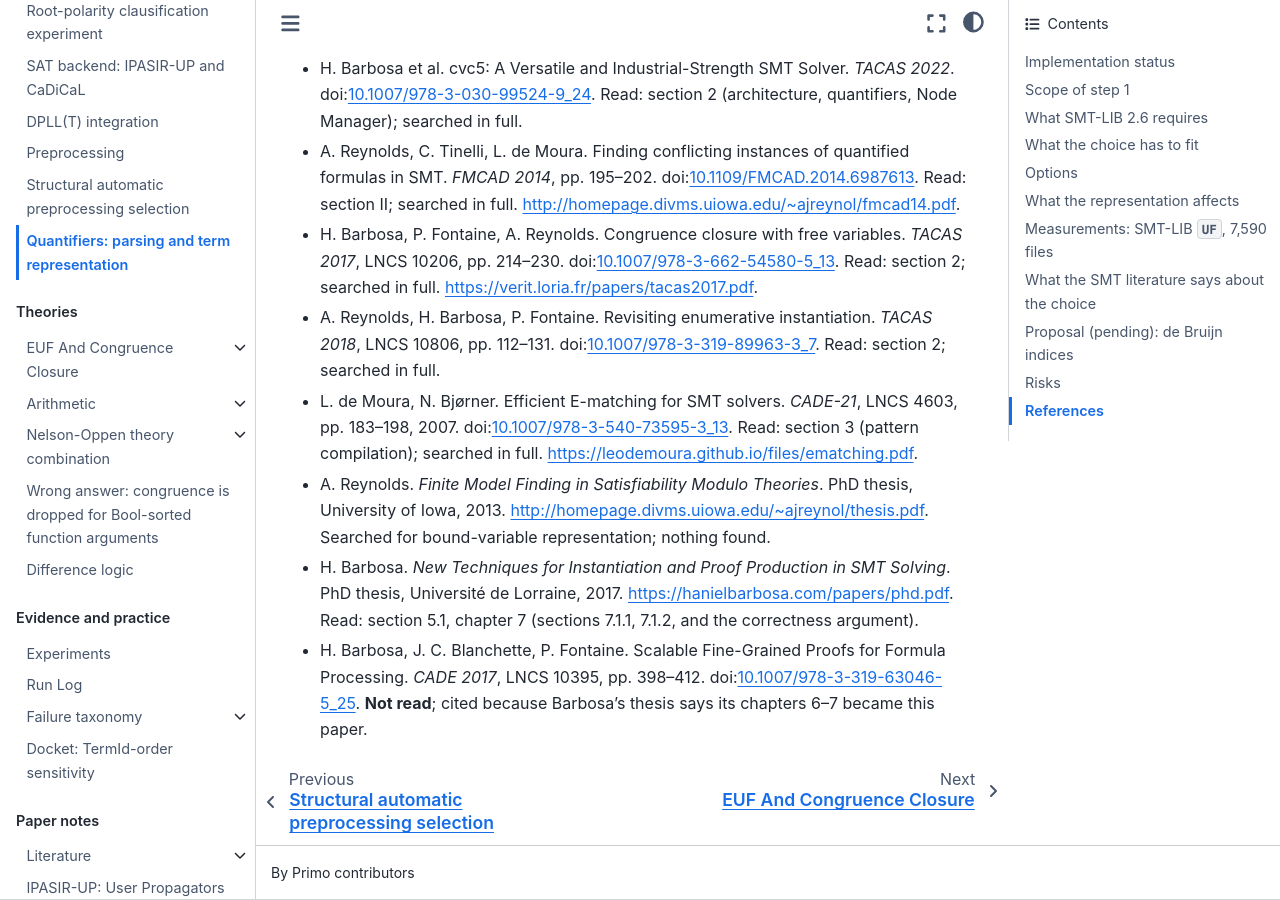
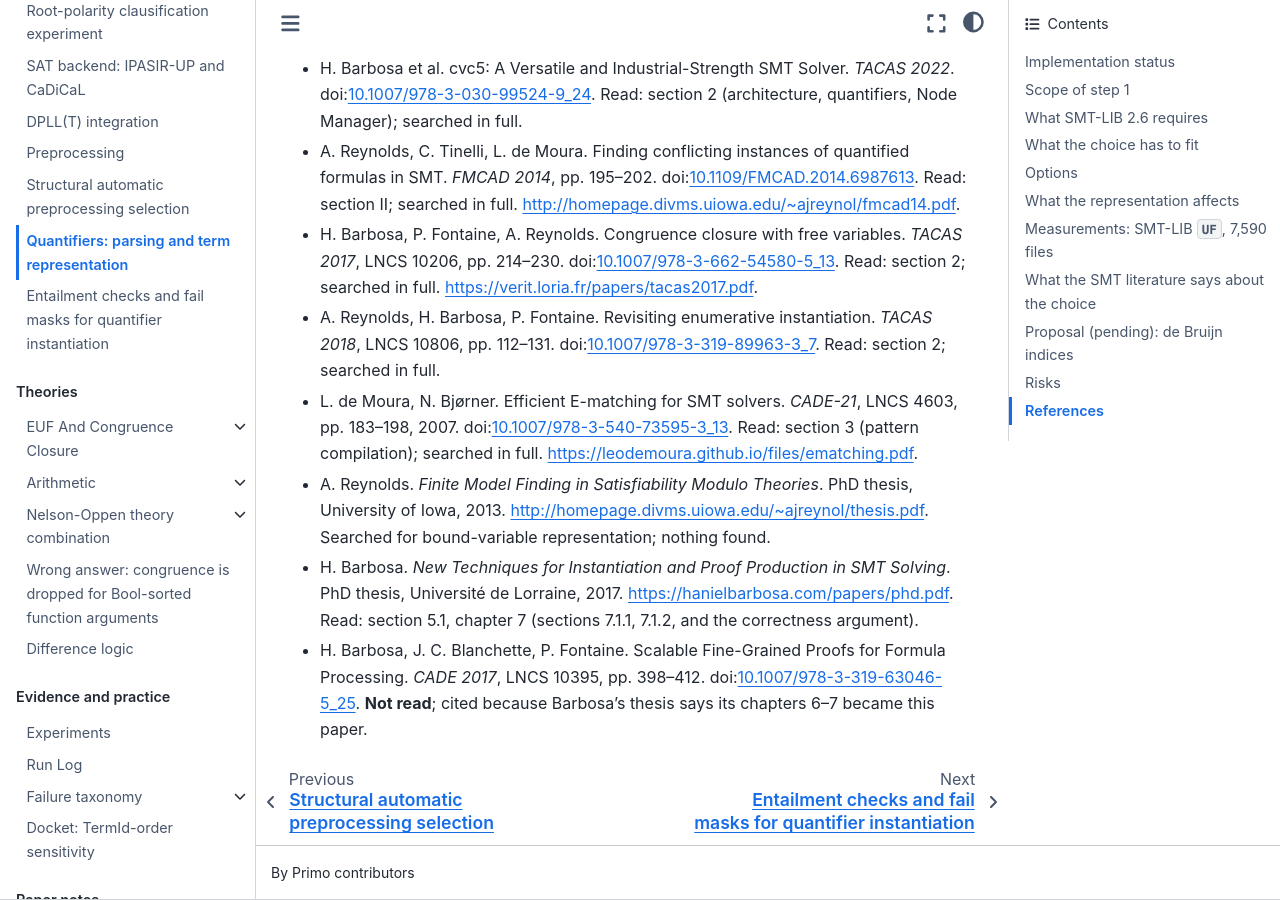
Before and after one commit to primo-solver/primo, a Jupyter Book: the page built from docs/quantifiers.md, in a window 1280 px wide and 900 px high, scrolled down 23281 px. Built offline with Jupyter Book 1.0.4 settings and Sphinx 7.4.7 and the Sphinx Book theme 1.1.4, drawn with Linux system fonts in a browser that asks for light colours; part of the change alters nothing that is shown.

Commit message:
Scope entailment checks and fail masks for quantifier instantiation
docs/quantifier-entailment-design.md scopes item 3 of the FMCAD 2021 note:
a read-only ground equality view owned by the EUF component (closure
representative, signature lookup and disequality queries, valid only at the
quantifier component's complete-assignment check), a three-valued evaluator
implementing the TACAS 2018 Section 4.1 check with its Boolean extension,
skipping entailed instances without making them permanent (retry lists, no
cache or budget entries), and fail masks per FMCAD Section IV with a
per-assignment lifetime. It lists the implementation steps with tests,
evaluation, risks and open questions; nothing is implemented.

Co-Authored-By: Claude Opus 5 <noreply@anthropic.com>
Claude-Session: https://claude.ai/code/session_01L8uHbr6aqD6uZwYMatJXZT

```diff
--- a/docs/_toc.yml
+++ b/docs/_toc.yml
@@ -25,6 +25,7 @@ parts:
       - file: preprocessing
       - file: structural-auto-preprocessing
       - file: quantifiers
+      - file: quantifier-entailment-design
 
   - caption: Theories
     chapters:
--- a/docs/papers/fair-adventurous-enumeration.md
+++ b/docs/papers/fair-adventurous-enumeration.md
@@ -152,7 +152,8 @@ every cvc5 configuration adds conflict-based instantiation.
    open formula can use the existing normalizer.
    - Criterion 2 is what drives the paper's example, so this may rarely fire.
    - Count how often a partial substitution is redundant before relying on it.
-3. **The entailment check, then fail masks from it.** A congruence-based check
+3. **The entailment check, then fail masks from it** (scoped in
+   [](../quantifier-entailment-design.md)). A congruence-based check
    of an instance against the current assignment (TACAS 2018, Section 4.1),
    then fail masks derived from it. This is the largest effect in the paper
    (217 against 31 uniquely solved), and also the largest change: the check has
--- /dev/null
+++ b/docs/quantifier-entailment-design.md
@@ -0,0 +1,260 @@
+# Entailment checks and fail masks for quantifier instantiation
+
+**Status: design scope. Nothing here is implemented.**
+
+This note scopes item 3 of the proposal in
+[](papers/fair-adventurous-enumeration.md). It covers two things:
+
+- an entailment check that skips instances the current ground assignment
+  already implies;
+- fail masks, which use that check to skip whole classes of tuples.
+
+The quantified UF route it extends is described in [](quantifiers.md).
+
+Sources:
+
+- **Revisiting Enumerative Instantiation.** Reynolds, Barbosa and Fontaine,
+  TACAS 2018, Section 4.1. The paper note is
+  [](papers/enumerative-instantiation.md).
+- **Fair and Adventurous Enumeration.** Janota, Barbosa, Fontaine and Reynolds,
+  FMCAD 2021, Section IV. The paper note is
+  [](papers/fair-adventurous-enumeration.md).
+- **Congruence Closure with Free Variables.** Barbosa, Fontaine and Reynolds,
+  TACAS 2017, LNCS 10206, DOI:
+  <https://doi.org/10.1007/978-3-662-54580-5_13> (resolves, checked
+  2026-09-13). It is cited only as the complete treatment of partially
+  instantiated formulas, which this scope does not attempt. It has not been
+  read for this note.
+
+## Why
+
+On the SMT-LIB UF division, instance normalization shows that about half of
+the enumerated tuples are duplicates. The rest are new instances that may
+still be redundant: the current ground assignment `E` may already imply them.
+
+- **Corpus results.** Primo does not check entailment. After the three fixes
+  described in [](quantifiers.md), most unsolved files end in timeouts, and
+  normalization still loses net solves.
+- **Paper results.** In the FMCAD paper, fail masks, which rest on this check,
+  gave the largest single effect: 217 problems solved only with them, against
+  31 only without.
+
+## What the papers specify
+
+- **Entailment (TACAS 2018, Section 4.1).** First, a cache of instances already
+  returned. Second, a fast, incomplete check:
+  - compute congruence classes over `T(E)`, writing `[t]` for a class;
+  - build a per-function term index `I_f` mapping `([t1], …, [tn])` to
+    `[f(t1, …, tn)]`;
+  - rewrite a literal `ℓ` to a fixed point, replacing each constant `t` by
+    `[t]` and each `f(t1, …, tn)` by `s` when `I_f` maps its arguments to `s`;
+  - the literal is entailed when it becomes `⊤`: `t ≈ t` becomes `⊤`, and
+    `t ≉ s` becomes `⊤` when `E` contains `t' ≉ s'` with `[t'] = t` and
+    `[s'] = s`;
+  - the paper extends this to Boolean structure "in a straightforward way".
+- **Term order (TACAS 2018, Section 4.1).** A term joins the ordering only if
+  `E` does not already entail it equal to a term already in it.
+- **Redundancy criteria (FMCAD 2021, Section IV).** Three criteria in
+  increasing cost:
+  1. duplicate term vector;
+  2. entailed;
+  3. duplicate modulo rewriting.
+- **Fail masks (FMCAD 2021, Section IV).** For a substitution redundant under
+  criterion 2 or 3, drop variables greedily while the partial substitution
+  stays redundant. The remaining positions form a pattern with wildcards, and
+  enumeration skips tuples that match a stored pattern.
+
+## What Primo has
+
+- **Quantifier component.** At a complete SAT assignment, the quantifier
+  component enumerates tuples over per-sort pools. The order is set by
+  `--quantifier-tuple-order`. Criterion 1 is the per-obligation set of tried
+  tuples plus the raw instance cache. Criterion 3 is `InstanceSimplifier` and
+  its canonical cache. There is no criterion 2 and no fail masks.
+- **Timing.** The dispatcher consults the quantifier component only in
+  `cb_check_found_model`, after the EUF component, which precedes it in the
+  online order and has processed the same assignment. So when instances are
+  chosen, EUF's state is exactly `E` for the ground literals.
+- **EUF state.** `UfliaEufComponent` owns an `OnlineEufPropagator`, which owns
+  an `IncrementalFlatAssignmentState` holding:
+  - a `FlatTermIndex`: curried applications, where Boolean formula subterms are
+    opaque constants;
+  - a `FlatCongruenceClosure`;
+  - the flat nodes for `true` and `false`.
+
+  Assigned equality atoms are asserted equal or distinct; other Boolean atoms
+  are asserted equal to the true or false node. `FlatEufModelView` already
+  packages the index and the closure. All of this is private. The propagator
+  is rebuilt whenever atoms grow.
+- **Closure interface.**
+  - *Public:* `are_equal` (non-const, because it flushes pending merges),
+    `explain_equal` and `equivalence_classes`.
+  - *Private:* `representative`, the signature table `lookup_` over (function,
+    argument) pairs, and the disequalities with per-node index lists.
+  - *Missing:* a disequality query, and a lookup of a congruent application
+    for a term that was never flattened. Instance terms such as `f(a)` often
+    are not in `T(E)`.
+- **Component lifetime.** Components are created once per solve by the recipe
+  factories, so a pointer to the EUF component stays valid for the solve.
+  Pointers into its propagator do not.
+
+## Design
+
+### 1. A read-only ground equality view, owned by EUF
+
+Add a small interface in `src/theory/`, for example
+`theory::GroundEqualityView`, that knows nothing about quantifiers:
+
+- `class_of(TermId) -> optional<ClassId>`: the class of a term.
+  - A term that is not flattened is looked up by congruence: take the classes
+    of the function symbol and each argument, and follow the curried
+    signature table.
+  - If any step is missing, return nothing, meaning the term is not in `T(E)`.
+- `equal(ClassId, ClassId)`.
+- `distinct(ClassId, ClassId)`: some asserted disequality links the two
+  classes.
+- `truth(ClassId) -> optional<bool>`: the class is the true or the false node.
+
+`UfliaEufComponent` implements it through its current propagator state. This
+needs three additions to `FlatCongruenceClosure`, each with unit tests:
+
+- a public const representative query, after a flush;
+- a const signature lookup on (function representative, argument
+  representative);
+- a disequality query over the per-node lists, using current representatives.
+
+`FlatTermIndex::existing_flat_term` already maps terms that were flattened.
+
+**Validity.** The view is only consulted inside the quantifier component's
+check at a complete assignment, and its answers are discarded after that check.
+Any backtrack or growth invalidates them. An assignment-epoch guard makes a
+stale query fail loudly.
+
+### 2. Wiring
+
+`solve_quantified_uf` already builds both components. The EUF factory records
+the component pointer, and the quantifier factory receives it as a
+`GroundEqualityView*`. Other recipes pass nothing, and the quantifier component
+behaves exactly as today without a view.
+
+### 3. Three-valued evaluation of an instance
+
+Evaluate the canonical instance bottom-up, iteratively and memoized per check,
+to true, false or unknown:
+
+- an equality is true when its sides are in one class, false when the classes
+  are distinct, and unknown otherwise;
+- a Boolean application is its class's truth value, or unknown;
+- `not`, `and`, `or` and `ite` use Kleene logic;
+- an opaque Boolean proxy, a nested quantifier atom, or a term not in `T(E)` is
+  unknown.
+
+This is the Section 4.1 rewrite with the Boolean extension made explicit. It
+is sound, because it answers true or false only when `E` entails it. It is
+incomplete by design.
+
+An instance is redundant when it evaluates to the polarity its lemma asserts:
+true for a true universal, false for a false existential.
+
+### 4. What skipping means
+
+Entailment depends on the assignment, and a later branch may need an instance
+that is entailed now. A skipped instance must therefore not become permanent
+state:
+
+- **Caches and budget.** It is recorded in neither the raw nor the canonical
+  cache, and does not count against the budget.
+- **Tried set.** It is removed from the obligation's tried set.
+- **Retry.** It goes on a per-obligation retry list, which is replayed before
+  new tuples at the next round. This keeps the staged orders' resume points
+  and the walks' states unchanged.
+
+These rules are what make it safe to insert the check after the duplicate
+caches and before `enqueue`, in the paper's order of increasing cost. The
+retry list keeps the enumeration fair across rounds, which Corollary 2 of
+TACAS 2018 requires.
+
+### 5. Fail masks
+
+For a redundant substitution, apply FMCAD Section IV's greedy procedure with
+the evaluator from step 3. A dropped variable stays an open bound variable,
+which evaluates to unknown. That is already enough for the paper's example:
+`P(a,b) ∨ Q(b,x3)` evaluates to true for any `x3` when `P(a,b)` is entailed.
+
+- **Storage.** The result is a wildcard pattern over pool indices, stored per
+  obligation.
+- **Enumeration.** A tuple matching a pattern is skipped exactly like an
+  entailed instance: retried later, never marked tried.
+- **Lifetime.** Masks derive from `E`, so they are cleared at the next
+  assignment. FMCAD does not state the lifetime; this is the conservative
+  choice.
+- **Normalization.** Normalization (criterion 3) could also produce masks,
+  but an open instance rarely matches a closed canonical one. Masks start from
+  entailment only.
+
+### Deferred
+
+- **Pool deduplication.** Deduplicating pools modulo `E`, as in the TACAS 2018
+  term order. Pools are append-only across the solve while `E` changes, so
+  this could only reorder terms, never drop them.
+- **Satisfiable answers.** Deriving `sat` from "every instance over `T(E)` is
+  entailed", Corollary 1 of TACAS 2018. Primo's pool is a superset of `T(E)`,
+  and the check is incomplete, so this needs its own soundness argument and
+  tests.
+- **Free variables.** Complete handling of partially instantiated formulas,
+  as in the TACAS 2017 paper.
+
+## Plan
+
+Each step is a separate commit with unit tests. Solver steps also go through
+the usual gates: CTest, ASan and lint, and quantifier-free preservation where
+shared EUF code changes.
+
+1. Closure additions and `GroundEqualityView` in the EUF component, with unit
+   tests on hand-built assignments: congruence, disequality, truth, and terms
+   outside `T(E)`. Quantifier-free preservation: the added queries are
+   read-only.
+2. Wiring and the three-valued evaluator, with a truth-table test and the
+   paper's `P(a,b) ∨ Q(b,x3)` example.
+3. Entailment skipping with retry lists, behind an option that is off by
+   default. Tests:
+   - a solver test where entailed instances are counted and the answer is
+     unchanged;
+   - a retry test where an instance skipped under one assignment is produced
+     under a later one.
+
+   Counters: `:quant.instances.entailed` and `:quant.retries`.
+4. Fail masks, behind their own option. Tests: the paper example, and on small
+   formulas, that masked enumeration never skips a non-redundant tuple
+   relative to enumeration without masks. Counters `:quant.fail-masks` and
+   `:quant.tuples.masked`.
+5. Evaluation on the UF division under one tuple order: off, entailment, and
+   entailment with masks. Report solved counts, PAR2, counters, and
+   correctness against `:status`, Z3 and cvc5. Also run a mutation-fuzz gate.
+   Record everything in the run-log.
+
+## Risks
+
+- **Cost.** The evaluator runs on every instance that survives the duplicate
+  caches. A fast path first rejects instances containing a term that is not
+  in `T(E)`, which are unknown anyway; that path is measured by counters.
+- **Coupling.** The view is a generic equality interface. EUF learns nothing
+  about quantifiers, but the quantified route depends on EUF's internal
+  representation holding at a complete assignment. The epoch guard and the
+  growth rebuild are where this can break.
+- **Completeness.** Skipped instances stay retryable, so the enumeration stays
+  fair. A bug in retry handling would lose refutations silently. The retry
+  test and the corpus comparison against the entailment-off arm are the
+  guard.
+
+## Open questions
+
+- Should retry lists be bounded? A tuple entailed in every assignment would
+  be retried forever. Candidates are a per-tuple retry cap, or retrying only
+  when the obligation's pools or `E` changed.
+- Should masks survive backtracking when their literals' explanations are
+  still implied at a lower level? That needs explanations for the classes,
+  which `explain_equal` provides; it is deferred.
+- How do masks interact with the walk orders? Deepening and random walk
+  revisit and skip tuples differently, so masked tuples may need
+  order-specific handling.
```
